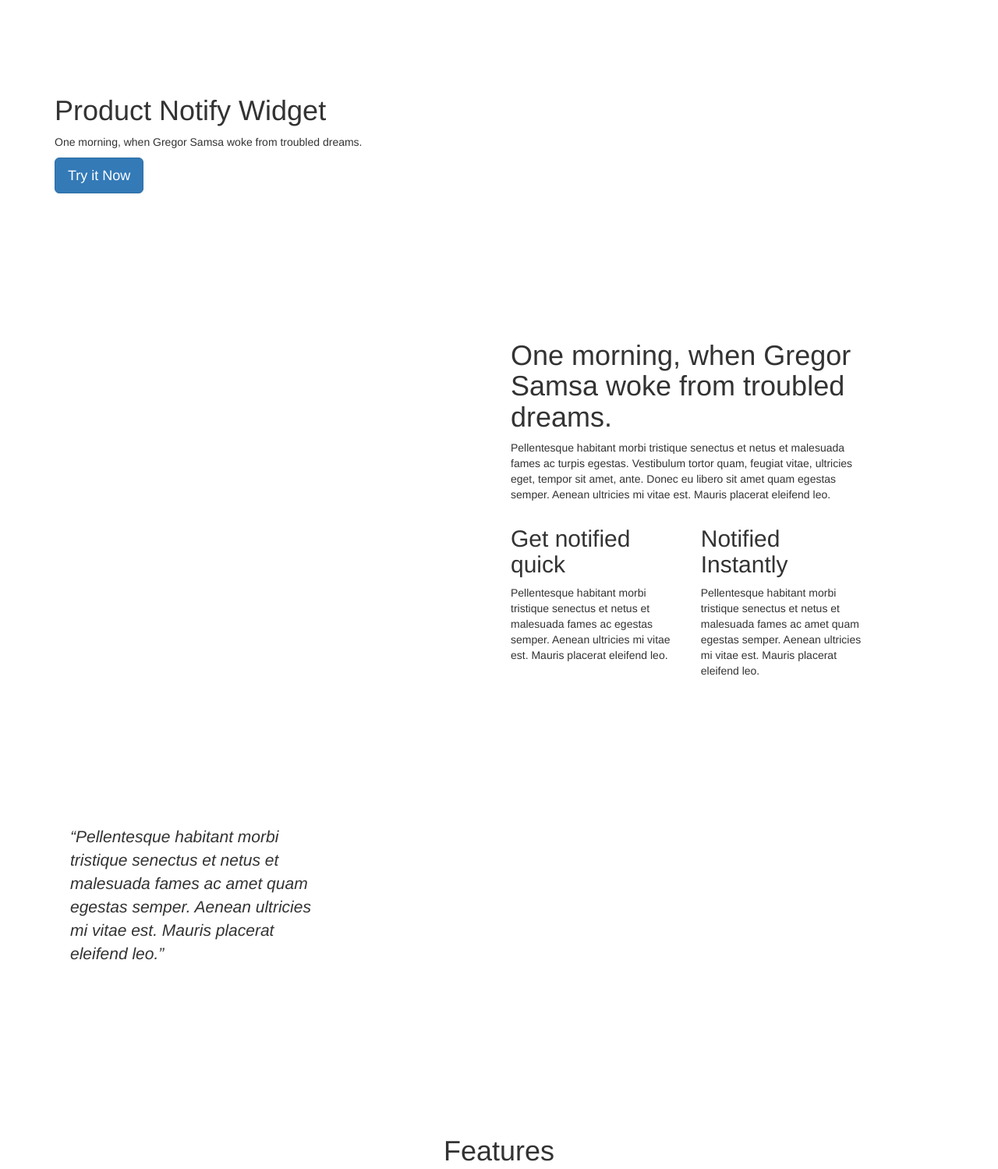
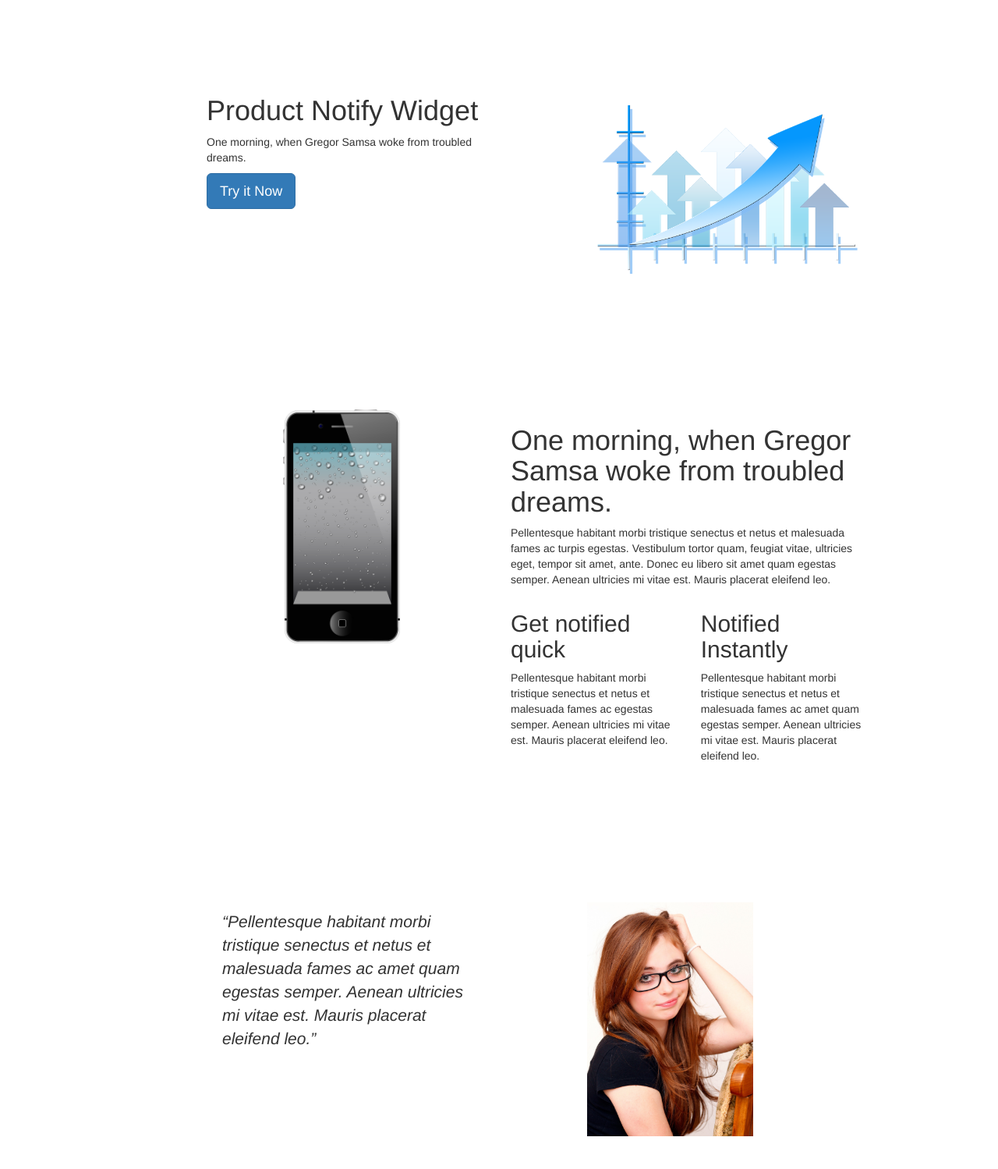
Before and after one commit to quangv/bootstrap-sales-page, a website: page index.html in a window 1280 px wide. Shown: the part 54-1553 px from the top of the page at 78% size. Drawn offline with nearby package versions, Linux system fonts and the light colour scheme.

Commit message:
images add to page

```diff
--- a/index.html
+++ b/index.html
@@ -62,6 +62,11 @@
         padding-bottom: 1em;
       }
 
+      .img {
+        max-width: 100%;
+        max-height: 300px;
+      }
+
     </style>
   </head>
   <body>
@@ -93,17 +98,23 @@
     <div class="container">
 
       <div class="row section">
-        <div class="col-sm-6">
+        <div class="col-sm-4 col-sm-offset-2">
           <h1>Product Notify Widget</h1>
           <p>One morning, when Gregor Samsa woke from troubled
           dreams.</p>
 
           <a href="#optin" class="btn btn-lg btn-primary">Try it Now</a>
         </div><!--/.col-->
+        <div class="col-sm-4 col-sm-offset-1">
+          <img src="/images/chart.png" class="img" />
+        </div><!--/.col-->
       </div><!--/.row-->
 
       <div class="row section">
-        <div class="col-sm-5 col-sm-offset-6">
+        <div class="col-sm-3 col-sm-offset-3">
+          <img src="/images/iphone.png" class="img" />
+        </div>
+        <div class="col-sm-5">
           <a name="overview"></a>
           <h1>One morning, when Gregor Samsa woke from troubled dreams.</h1>
           <p>Pellentesque habitant morbi tristique senectus et netus et malesuada fames ac turpis egestas. Vestibulum tortor quam, feugiat vitae, ultricies eget, tempor sit amet, ante. Donec eu libero sit amet quam egestas semper. Aenean ultricies mi vitae est. Mauris placerat eleifend leo.</p>
@@ -123,9 +134,12 @@
       </div><!--/.row-->
 
       <div class="row section">
-        <div class="col-sm-4">
+        <div class="col-sm-4 col-sm-offset-2">
           <a name="testimonial"></a>
           <blockquote>&ldquo;Pellentesque habitant morbi tristique senectus et netus et malesuada fames ac amet quam egestas semper. Aenean ultricies mi vitae est. Mauris placerat eleifend leo.&rdquo;</blockquote>
+        </div><!--/.col-->
+        <div class="col-sm-4 col-sm-offset-1">
+          <img src="/images/girl.png" class="img" />
         </div><!--/.col-->
       </div><!--/.row-->
 
```
